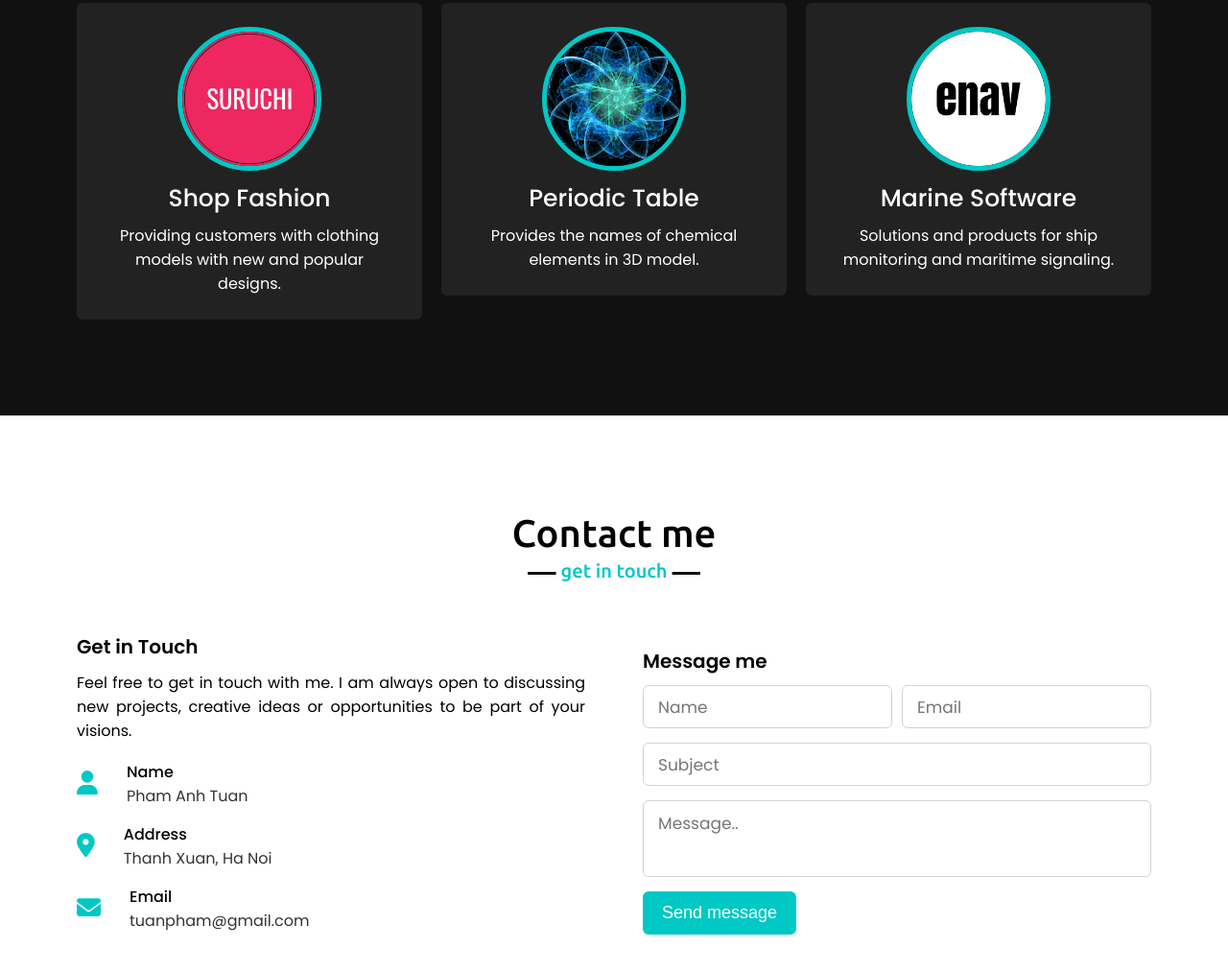
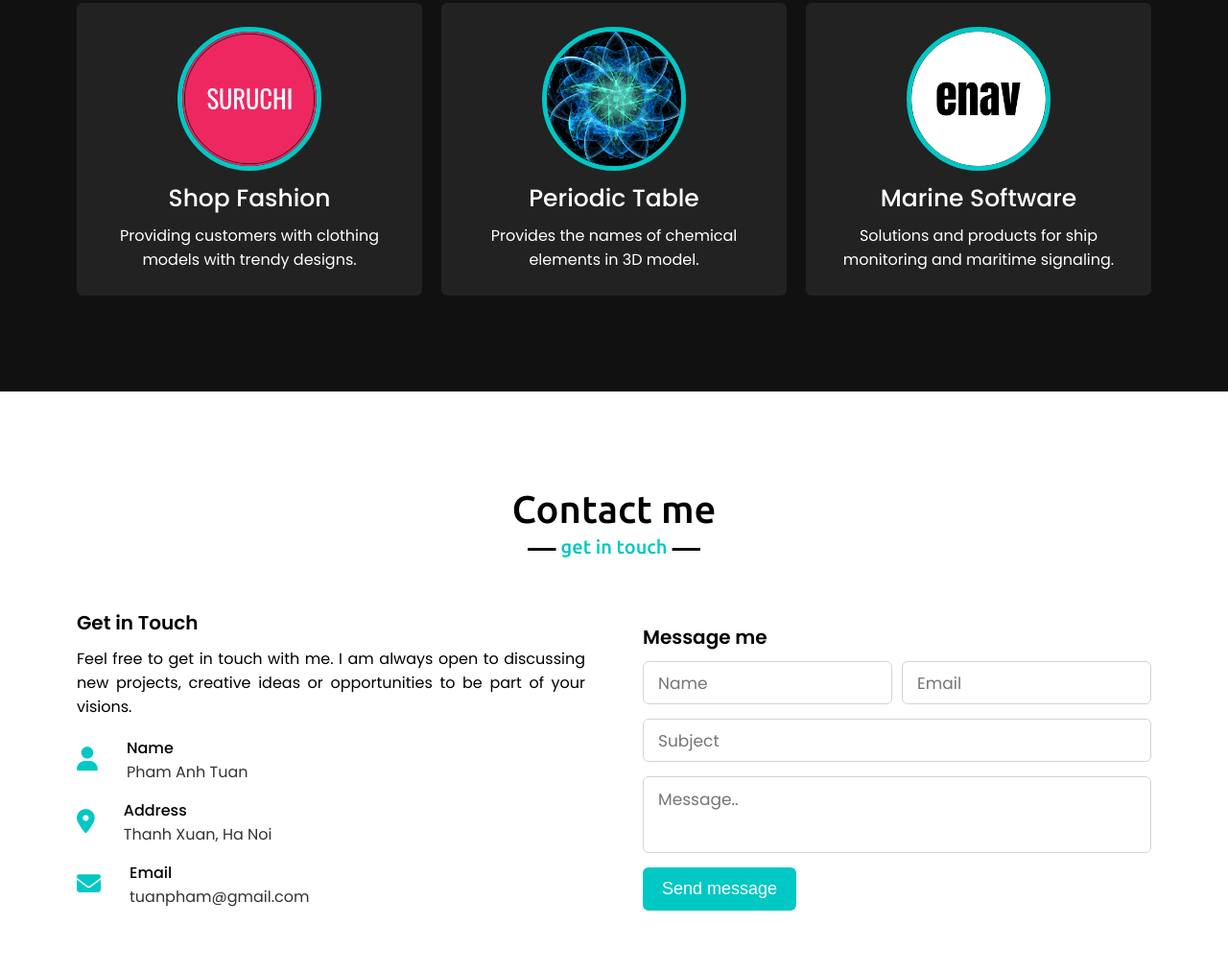
Before and after one commit to portfolio-PAT/portfolio-PAT.github.io, a plain HTML site: page index.html in a window 1280 px wide. Shown: the part 2979-3992 px from the top of the page at 96% size. Drawn offline with nearby package versions, Linux system fonts and the light colour scheme.

Commit message:
fix project text

```diff
--- a/index.html
+++ b/index.html
@@ -183,7 +183,7 @@
                         <div class="box">
                             <img src="images/project_2.png" alt="The Great Fashion Collection 2022">
                             <div class="text">Shop Fashion</div>
-                            <p>Providing customers with clothing models with new and popular designs.</p>
+                            <p>Providing customers with clothing models with trendy designs.</p>
                         </div>
                     </a>
                 </div>
```
